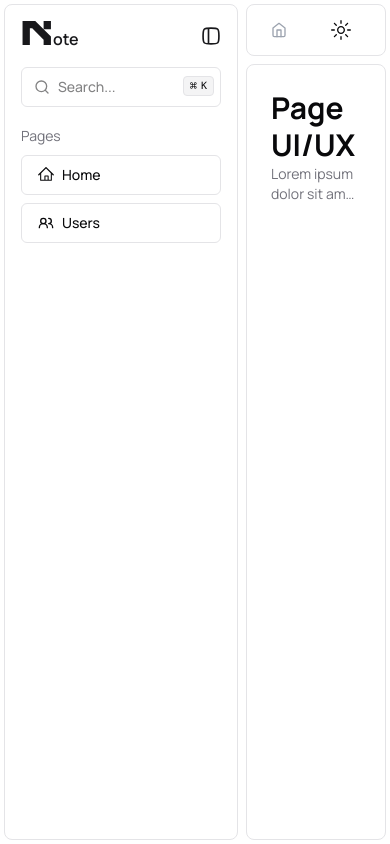
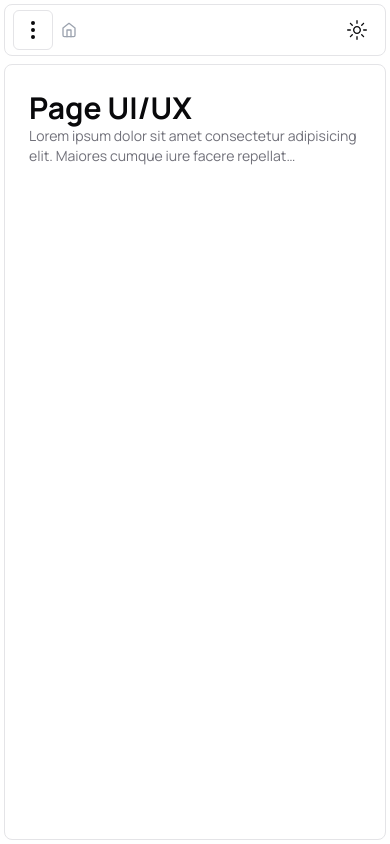
Before and after one commit to Ayush-v/Drizzle-RBAC-Nextjs, a Next.js app: page / in a window 390 px wide. Built offline with nearby package versions, Linux system fonts and the light colour scheme.

Commit message:
feat: mobile nav responsive  | fix:db seed permission function fixed

```diff
--- a/src/app/(dashboard)/_components/header.tsx
+++ b/src/app/(dashboard)/_components/header.tsx
@@ -1,11 +1,30 @@
 import Breadcrumbs from "./breadcrumbs";
 // import { BellIcon } from "@radix-ui/react-icons";
 import { ThemeToggle } from "@/components/theme-toggle";
+import MobileNavbar from "./mobile-navbar";
 
 export default function Header() {
   return (
-    <div className="h-14 border flex items-center px-6 rounded-lg text-sm capitalize justify-between">
-      <Breadcrumbs />
+    <div className="h-14 border flex items-center px-2 md:px-6 rounded-lg text-sm capitalize justify-between">
+      <div className="flex gap-2">
+        <div className="flex items-center md:hidden">
+          <MobileNavbar />
+          {/* <svg
+            // width="52"
+            // height="44"
+            viewBox="0 0 53 44"
+            // viewBox="0 0 24 16"
+            fill="none"
+            className="w-12 @2xs:w-8 h-6 fill-secondary-foreground"
+          >
+            <path
+              d="M23.2997 0L52.0461 28.6301V44H38.6311V34.1553L17.7522 13.3607L13.415 13.3607L13.415 44H0L0 0L23.2997 0ZM38.6311 15.2694V0L52.0461 0V15.2694L38.6311 15.2694Z"
+              // fill="#212326"
+            ></path>
+          </svg> */}
+        </div>
+        <Breadcrumbs />
+      </div>
       <div className="space-x-2">
         {/* <Button size={"icon"} variant={"ghost"}>
           <BellIcon />
--- /dev/null
+++ b/src/app/(dashboard)/_components/mobile-navbar.tsx
@@ -0,0 +1,24 @@
+"use client";
+
+import { Button } from "@/components/ui/button";
+import { Sheet, SheetTrigger } from "@/components/ui/sheet";
+import * as Dialog from "@radix-ui/react-dialog";
+import { MoreVertical } from "lucide-react";
+import NavBar from "./navbar";
+
+export default function MobileNavbar() {
+  return (
+    <div>
+      <Sheet>
+        <SheetTrigger asChild>
+          <Button variant="outline" size={"icon"}>
+            <MoreVertical />
+          </Button>
+        </SheetTrigger>
+        <Dialog.Content className="fixed z-50 gap-4 bg-background shadow-lg transition ease-in-out data-[state=open]:animate-in data-[state=closed]:animate-out data-[state=closed]:duration-300 data-[state=open]:duration-500 inset-y-0 left-0 h-full data-[state=closed]:slide-out-to-left data-[state=open]:slide-in-from-left sm:max-w-sm m-1">
+          <NavBar />
+        </Dialog.Content>
+      </Sheet>
+    </div>
+  );
+}
--- a/src/app/(dashboard)/_components/navbar.tsx
+++ b/src/app/(dashboard)/_components/navbar.tsx
@@ -3,37 +3,20 @@
 import { cn } from "@/lib/utils";
 import { useState } from "react";
 import { Button } from "@/components/ui/button";
-import { HomeIcon } from "@radix-ui/react-icons";
 import {
   Tooltip,
   TooltipContent,
   TooltipTrigger,
 } from "@/components/ui/tooltip";
-import { Search, Users2Icon } from "lucide-react";
+import { Search } from "lucide-react";
 import Link from "next/link";
-
-const navlinks = [
-  {
-    title: "Home",
-    icon: (
-      <HomeIcon className="@2xs:mr-2 h-4 w-4 flex-shrink-0 transition-all" />
-    ),
-    href: "/",
-  },
-  {
-    title: "Users",
-    icon: (
-      <Users2Icon className="@2xs:mr-2 h-4 w-4 flex-shrink-0 transition-all" />
-    ),
-    href: "/users",
-  },
-];
+import { navlinks } from "@/lib/nav-links";
 
 export default function NavBar() {
   const [isOpen, setIsOpen] = useState(true);
 
   return (
-    <nav className="border p-4 rounded-lg">
+    <nav className="border p-4 rounded-lg h-full">
       <div
         className={cn(
           isOpen ? "w-[200px]" : "w-12",
--- a/src/app/(dashboard)/layout.tsx
+++ b/src/app/(dashboard)/layout.tsx
@@ -1,6 +1,5 @@
 import { ReactNode } from "react";
 import NavBar from "./_components/navbar";
-import Breadcrumbs from "./_components/breadcrumbs";
 import Header from "./_components/header";
 
 export default function DashBoardLayout({ children }: { children: ReactNode }) {
@@ -9,7 +8,9 @@ export default function DashBoardLayout({ children }: { children: ReactNode }) {
       <div className="h-full p-1 sm:p-2">
         <div className="flex flex-col">
           <div className="flex flex-grow h-[calc(100vh-8px)] sm:h-[calc(100vh-16px)] gap-2">
-            <NavBar />
+            <div className="hidden md:block">
+              <NavBar />
+            </div>
             <div className="flex flex-grow flex-col gap-2">
               <Header />
               <main className="flex flex-col h-full flex-grow border rounded-lg px-6 py-6 overflow-y-auto">
--- /dev/null
+++ b/src/lib/nav-links.tsx
@@ -0,0 +1,18 @@
+import { HomeIcon, Users2Icon } from "lucide-react";
+
+export const navlinks = [
+  {
+    title: "Home",
+    icon: (
+      <HomeIcon className="@2xs:mr-2 h-4 w-4 flex-shrink-0 transition-all" />
+    ),
+    href: "/",
+  },
+  {
+    title: "Users",
+    icon: (
+      <Users2Icon className="@2xs:mr-2 h-4 w-4 flex-shrink-0 transition-all" />
+    ),
+    href: "/users",
+  },
+];
--- a/tailwind.config.ts
+++ b/tailwind.config.ts
@@ -73,6 +73,10 @@ const config: Config = {
       containers: {
         "2xs": "12rem",
       },
+      boxShadow: {
+        button: "0px 1px 2px, 0px 0px 0px 1px inset, 0px 0px 0px 1px inset;",
+        box: "0px 1px 8px, 0px -1px 1px inset;",
+      },
     },
   },
   plugins: [
```
Also changed, not shown: src/db/seed.ts (+14 -12 lines).
